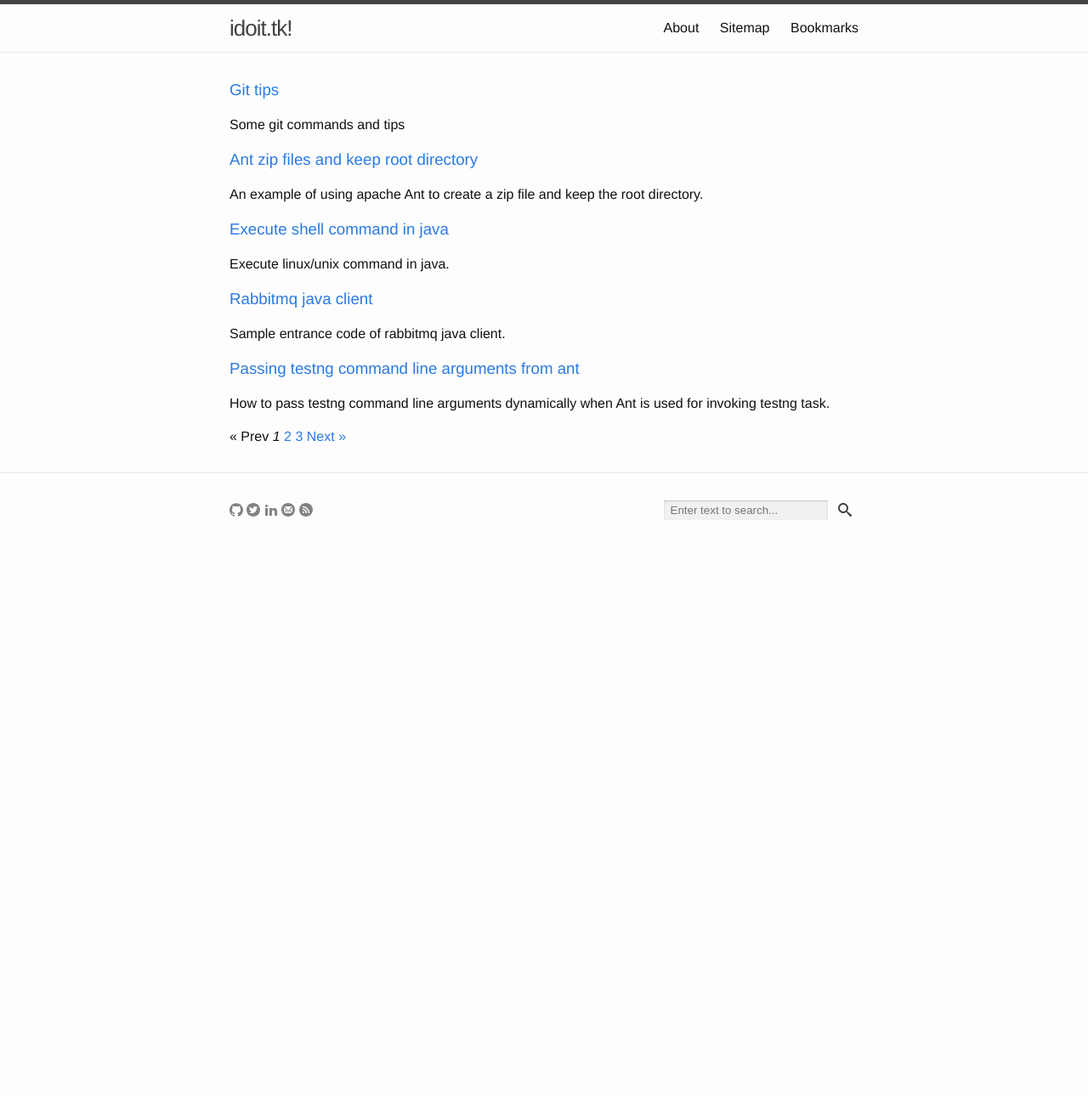
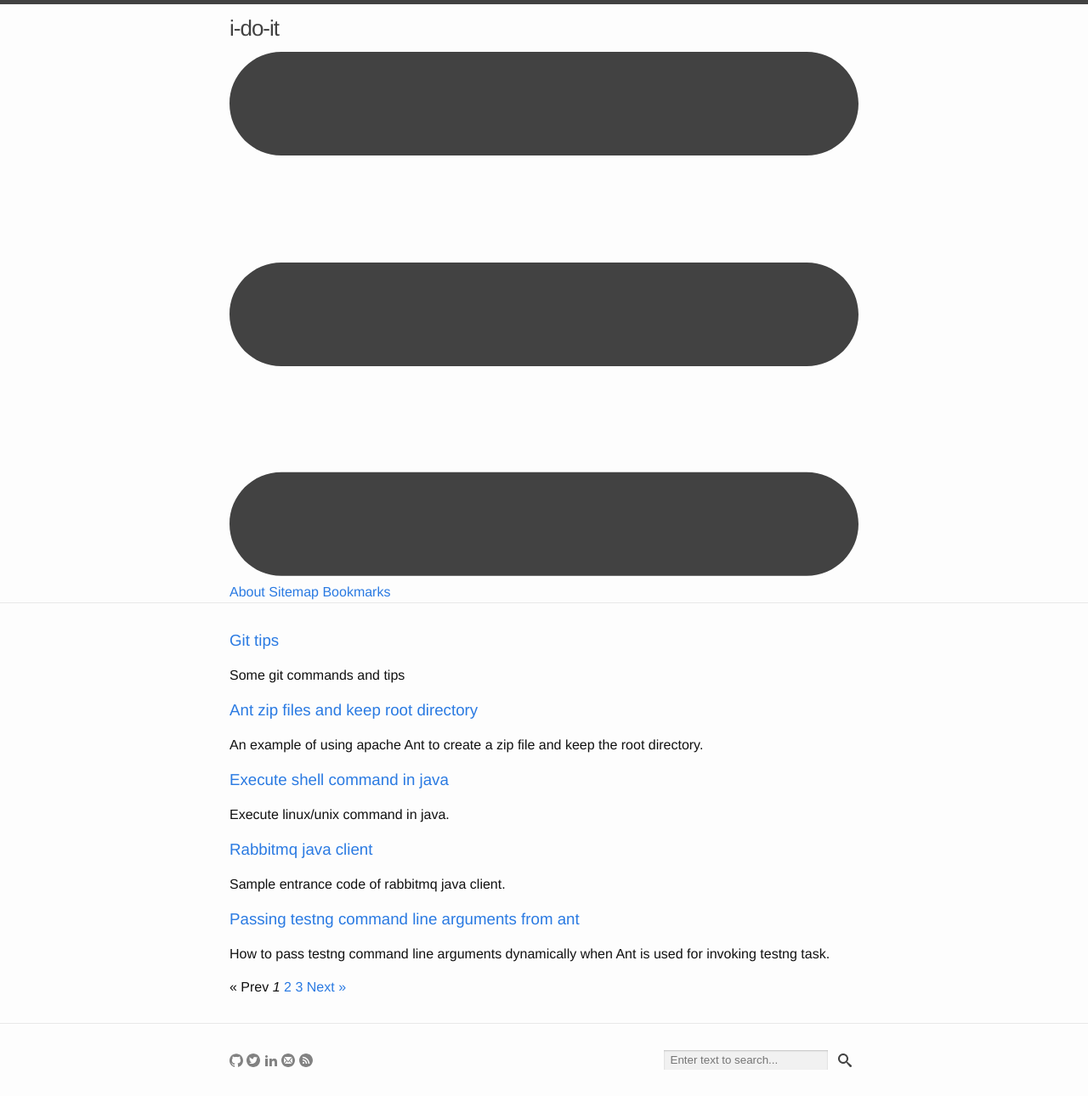
Before and after one commit to yuan-jiang/yuan-jiang.github.io, a Jekyll site: the page built from index.html, in a window 1280 px wide. Shown: the whole page at 85% size. Built offline with Jekyll 4.4.1, drawn with Linux system fonts in a browser that asks for light colours; the list of posts is cut into pages by our own code; before the commit the page ends 900 px from its top, so only the background shows below that.

Commit message:
Update site name

```diff
--- a/_config.yml
+++ b/_config.yml
@@ -5,8 +5,11 @@
 # For technical reasons, this file is *NOT* reloaded automatically when you use
 # 'jekyll serve'. If you change this file, please restart the server process.
 
-# Site settings
+# Site title
 title: idoit.tk!
+
+# Site name
+name: i-do-it
 
 description: > # this means to ignore newlines until "baseurl:"
   My personal site for blogging some technical writing.
--- a/_includes/header.html
+++ b/_includes/header.html
@@ -2,7 +2,8 @@
 
   <div class="wrapper">
 
-    <a class="site-title" href="{{ site.baseurl }}/">{{ site.title }}</a>
+    <!-- <a class="site-title" href="{{ site.baseurl }}/">{{ site.title }}</a> -->
+    <a class="site-title" href="{{ site.baseurl }}/">{{ site.name }}</a
 
     <nav class="site-nav">
       <a href="#" class="menu-icon">
```
